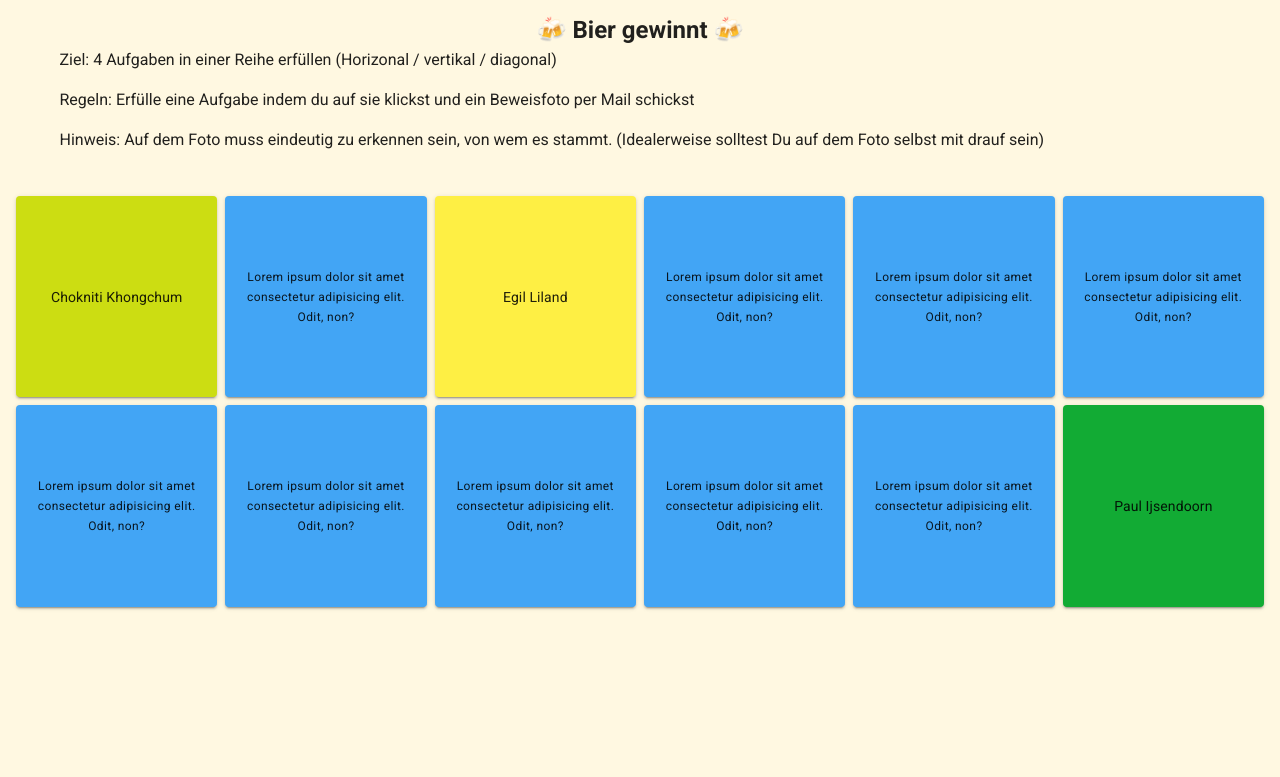
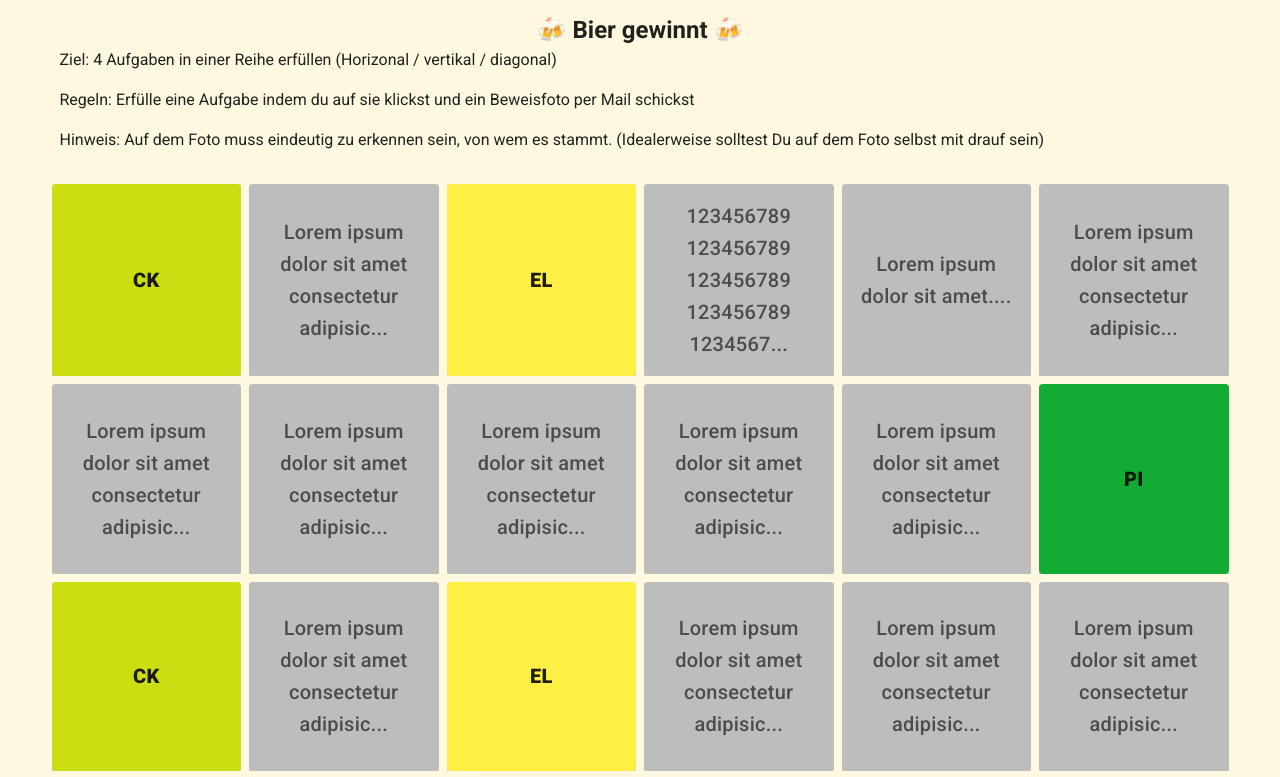
Before and after one commit to Senti81/bier-gewinnt, a Vue app: page / in a window 1280 px wide. Shown: the top 777 px of the page. Built offline with nearby package versions, Linux system fonts and the light colour scheme.

Commit message:
new responsive design, added preview, open task in dialog

```diff
--- a/src/components/Main.vue
+++ b/src/components/Main.vue
@@ -1,48 +1,51 @@
 <template>
-  <v-container
-    fluid
-    class="pa-6"
-    >
+  <v-container class="pa-auto" height="500">
     <v-row>
       <v-col
-        v-for="n in 12"
+        v-for="n in 36"
         :key="n"
-        class="d-xs-flex child-flex pa-1"
+        class="d-lg-flex child-flex pa-1"
         cols="2"
       >
-        <v-card class="fill-height" :color="setColor(n)">
         <v-responsive :aspect-ratio="1">
-
-            <!-- Aufgabe noch offen -->
-            <v-card-subtitle v-if="tasks[n-1].src === null" class="
+          <v-dialog v-model="tasks[n-1].dialog" max-width="500">
+            <template v-slot:activator="{ on, attrs }">
+              <v-card class="
                 fill-height
-              content
-              text-caption"
-              @click="sendEmail(n)"
-            >
-              {{tasks[n-1].text}}
-            </v-card-subtitle>
-
-            <!-- Aufgabe gelöst -->
-            <v-dialog v-else v-model="tasks[n-1].dialog" max-width="750">
-              <template v-slot:activator="{ on, attrs }">
-                <v-card-subtitle class="
-                  fill-height
-                  content"
+                text-lg-h5"
                 v-bind="attrs"
                 v-on="on"
-                >
+                elevation="4"
+                :color="setColor(n)">
+
+                <v-card-text v-if="!isDone(n)" class="fill-height content text-lg-h6">
+                  {{createPreview(n)}}
+                </v-card-text>
+                <v-card-title v-else class="fill-height font-weight-black content">
                   {{tasks[n-1].owner}}
-                </v-card-subtitle>
+                </v-card-title>
+              </v-card>
             </template>
-              <v-img
-                :src="tasks[n-1].src"
-                aspect-ratio="1.67"
-              >
-              </v-img>
+            <v-card color="amber lighten-5">
+              <v-img v-if="isDone(n)" :src="tasks[n-1].src" />
+              <v-card-text v-else class="pa-5">
+                <h3 class="content">
+                  {{tasks[n-1].text}}
+                </h3>
+              </v-card-text>
+              <v-divider/>
+              <v-card-actions>
+                <v-spacer></v-spacer>
+                <v-btn color="primary" text @click="tasks[n-1].dialog = false">
+                  Zurück
+                </v-btn>
+                <v-btn v-show="!isDone(n)" color="primary" text @click="sendEmail(n)">
+                  Einsenden
+                </v-btn>
+              </v-card-actions>
+            </v-card>
           </v-dialog>
         </v-responsive>
-        </v-card>
       </v-col>
     </v-row>
   </v-container>
@@ -65,7 +68,90 @@ export default {
       {
         text: 'Lorem ipsum dolor sit amet consectetur adipisicing elit. Odit, non?',
         src: 'img/pexels-chokniti-khongchum-2280571.jpg',
-        owner: 'Chokniti Khongchum',
+        owner: 'CK',
+        color: '#CCDD12',
+        dialog: false
+      },
+      {
+        text: 'Lorem ipsum dolor sit amet consectetur adipisicing elit. Odit, non?',
+        src: null,
+        owner: 'FB',
+        color: '#0000FF'
+      },
+      {
+        text: 'Lorem ipsum dolor sit amet consectetur adipisicing elit. Odit, non?',
+        src: 'img/pexels-stein-egil-liland-3408744.jpg',
+        owner: 'EL',
+        color: '#FEEF44',
+        dialog: false
+      },
+      {
+        text: '123456789 123456789 123456789 123456789 123456789',
+        src: null,
+        owner: 'Foo Bar',
+        color: '#BCAAA4',
+        dialog: false
+      },
+      {
+        text: 'Lorem ipsum dolor sit amet.',
+        src: null,
+        owner: 'Foo Bar',
+        color: '#BCAAA4',
+        dialog: false
+      },
+      {
+        text: 'Lorem ipsum dolor sit amet consectetur adipisicing elit. Odit, non?',
+        src: null,
+        owner: 'Foo Bar',
+        color: '#BCAAA4',
+        dialog: false
+      },
+      {
+        text: 'Lorem ipsum dolor sit amet consectetur adipisicing elit. Odit, non?',
+        src: null,
+        owner: 'Foo Bar',
+        color: '#BCAAA4',
+        dialog: false
+      },
+      {
+        text: 'Lorem ipsum dolor sit amet consectetur adipisicing elit. Odit, non?',
+        src: null,
+        owner: 'Foo Bar',
+        color: '#BCAAA4',
+        dialog: false
+      },
+      {
+        text: 'Lorem ipsum dolor sit amet consectetur adipisicing elit. Odit, non?',
+        src: null,
+        owner: 'Foo Bar',
+        color: '#BCAAA4',
+        dialog: false
+      },
+      {
+        text: 'Lorem ipsum dolor sit amet consectetur adipisicing elit. Odit, non?',
+        src: null,
+        owner: 'Foo Bar',
+        color: '#CCCCCC',
+        dialog: false
+      },
+      {
+        text: 'Lorem ipsum dolor sit amet consectetur adipisicing elit. Odit, non?',
+        src: null,
+        owner: 'Foo Bar',
+        color: '#CCDD12',
+        dialog: false
+      },
+      {
+        text: 'Lorem ipsum dolor sit amet consectetur adipisicing elit. Odit, non?',
+        src: 'img/pexels-paul-ijsendoorn-33041.jpg',
+        owner: 'PI',
+        color: '#12AB34',
+        dialog: false
+      },
+            {
+        text: 'Lorem ipsum dolor sit amet consectetur adipisicing elit. Odit, non?',
+        src: 'img/pexels-chokniti-khongchum-2280571.jpg',
+        owner: 'CK',
         color: '#CCDD12',
         dialog: false
       },
@@ -78,76 +164,178 @@ export default {
       {
         text: 'Lorem ipsum dolor sit amet consectetur adipisicing elit. Odit, non?',
         src: 'img/pexels-stein-egil-liland-3408744.jpg',
-        owner: 'Egil Liland',
+        owner: 'EL',
         color: '#FEEF44',
+        dialog: false
+      },
+      {
+        text: 'Lorem ipsum dolor sit amet consectetur adipisicing elit. Qui, at quidem fuga id distinctio omnis?',
+        src: null,
+        owner: 'Foo Bar',
+        color: '#BCAAA4',
         dialog: false
       },
       {
         text: 'Lorem ipsum dolor sit amet consectetur adipisicing elit. Odit, non?',
         src: null,
         owner: 'Foo Bar',
-        color: '#BCAAA4'
+        color: '#BCAAA4',
+        dialog: false
       },
       {
         text: 'Lorem ipsum dolor sit amet consectetur adipisicing elit. Odit, non?',
         src: null,
         owner: 'Foo Bar',
-        color: '#BCAAA4'
+        color: '#BCAAA4',
+        dialog: false
+      },
+      {
+        text: 'Lorem ipsum dolor sit amet consectetur adipisicing elit. Qui, at quidem fuga id distinctio omnis?',
+        src: null,
+        owner: 'Foo Bar',
+        color: '#BCAAA4',
+        dialog: false
       },
       {
         text: 'Lorem ipsum dolor sit amet consectetur adipisicing elit. Odit, non?',
         src: null,
         owner: 'Foo Bar',
-        color: '#BCAAA4'
+        color: '#BCAAA4',
+        dialog: false
       },
       {
         text: 'Lorem ipsum dolor sit amet consectetur adipisicing elit. Odit, non?',
         src: null,
         owner: 'Foo Bar',
-        color: '#BCAAA4'
+        color: '#BCAAA4',
+        dialog: false
       },
       {
         text: 'Lorem ipsum dolor sit amet consectetur adipisicing elit. Odit, non?',
         src: null,
         owner: 'Foo Bar',
-        color: '#BCAAA4'
+        color: '#CCCCCC',
+        dialog: false
       },
       {
         text: 'Lorem ipsum dolor sit amet consectetur adipisicing elit. Odit, non?',
         src: null,
         owner: 'Foo Bar',
-        color: '#BCAAA4'
+        color: '#CCDD12',
+        dialog: false
+      },
+      {
+        text: 'Lorem ipsum dolor sit amet consectetur adipisicing elit. Qui, at quidem fuga id distinctio omnis?',
+        src: 'img/pexels-paul-ijsendoorn-33041.jpg',
+        owner: 'PI',
+        color: '#12AB34',
+        dialog: false
       },
       {
         text: 'Lorem ipsum dolor sit amet consectetur adipisicing elit. Odit, non?',
         src: null,
         owner: 'Foo Bar',
-        color: '#CCCCCC'
+        color: '#BCAAA4',
+        dialog: false
       },
       {
         text: 'Lorem ipsum dolor sit amet consectetur adipisicing elit. Odit, non?',
         src: null,
         owner: 'Foo Bar',
-        color: '#CCDD12'
+        color: '#BCAAA4',
+        dialog: false
+      },
+      {
+        text: 'Lorem ipsum dolor sit amet.',
+        src: null,
+        owner: 'Foo Bar',
+        color: '#BCAAA4',
+        dialog: false
+      },
+      {
+        text: 'Lorem ipsum dolor sit amet consectetur adipisicing elit. Odit, non?',
+        src: null,
+        owner: 'Foo Bar',
+        color: '#BCAAA4',
+        dialog: false
+      },
+      {
+        text: 'Lorem ipsum dolor sit amet consectetur adipisicing elit. Odit, non?',
+        src: null,
+        owner: 'Foo Bar',
+        color: '#BCAAA4',
+        dialog: false
+      },
+      {
+        text: 'Lorem ipsum dolor sit amet consectetur adipisicing elit. Odit, non?',
+        src: null,
+        owner: 'Foo Bar',
+        color: '#CCCCCC',
+        dialog: false
+      },
+      {
+        text: 'Lorem ipsum dolor sit amet consectetur adipisicing elit. Odit, non?',
+        src: null,
+        owner: 'Foo Bar',
+        color: '#CCDD12',
+        dialog: false
       },
       {
         text: 'Lorem ipsum dolor sit amet consectetur adipisicing elit. Odit, non?',
         src: 'img/pexels-paul-ijsendoorn-33041.jpg',
-        owner: 'Paul Ijsendoorn',
+        owner: 'PI',
         color: '#12AB34',
         dialog: false
       },
+      {
+        text: 'Lorem ipsum dolor sit amet consectetur adipisicing elit. Odit, non?',
+        src: null,
+        owner: 'Foo Bar',
+        color: '#BCAAA4',
+        dialog: false
+      },
+      {
+        text: 'Lorem ipsum dolor sit amet consectetur adipisicing elit. Odit, non?',
+        src: null,
+        owner: 'Foo Bar',
+        color: '#BCAAA4',
+        dialog: false
+      },
+      {
+        text: 'Lorem ipsum dolor sit amet consectetur adipisicing elit. Odit, non?',
+        src: null,
+        owner: 'Foo Bar',
+        color: '#BCAAA4',
+        dialog: false
+      },
+      {
+        text: 'Lorem ipsum dolor sit amet consectetur adipisicing elit. Odit, non?',
+        src: null,
+        owner: 'Foo Bar',
+        color: '#BCAAA4',
+        dialog: false
+      }
     ]
   }),
   methods: {
+    isDone(n) {
+      return this.tasks[n-1].src !== null
+    },
     sendEmail(n) {
+      this.tasks[n-1].dialog = false
       window.open('mailto:'+this.email+'?subject='+n)
     },
-    showImage(n) {
-      alert(`Show Image ${n}`)
+    setColor(n) {
+      return (this.tasks[n-1].src === null) ? 'grey lighten-1' : this.tasks[n-1].color
     },
-    setColor(n) {
-      return (this.tasks[n-1].src === null) ? 'blue lighten-1' : this.tasks[n-1].color
+    createPreview(n) {
+      switch (this.$vuetify.breakpoint.name) {
+        case 'xs': return "🤔"
+        case 'sm': return this.tasks[n-1].text.substring(0, 22) + "..."
+        case 'md': return this.tasks[n-1].text.substring(0, 32) + "..."
+        case 'lg': return this.tasks[n-1].text.substring(0, 47) + "..."
+      }
+      return this.tasks[n-1].text
     }
   },
 }
```
Lines whose indentation alone changed are shown as unchanged.
